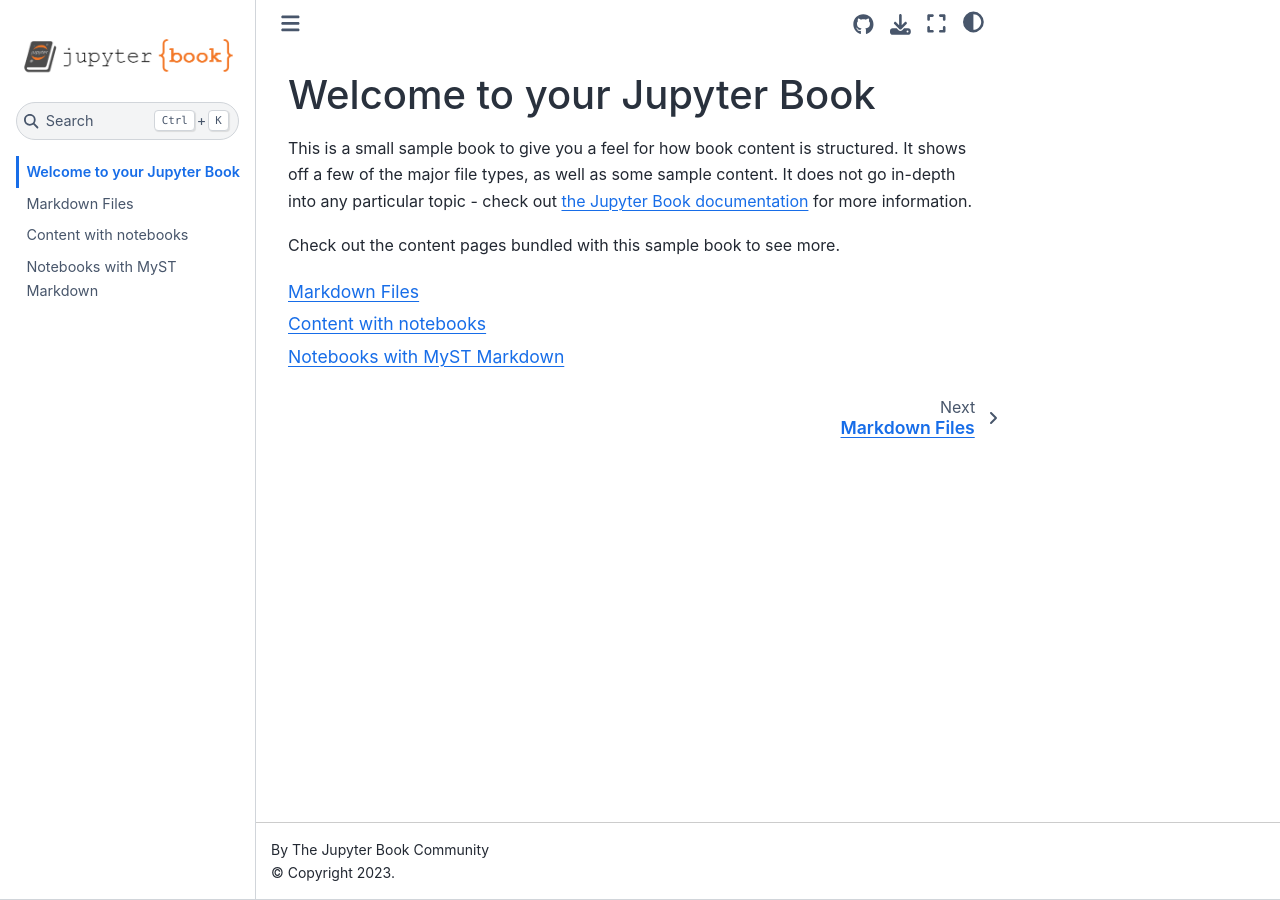
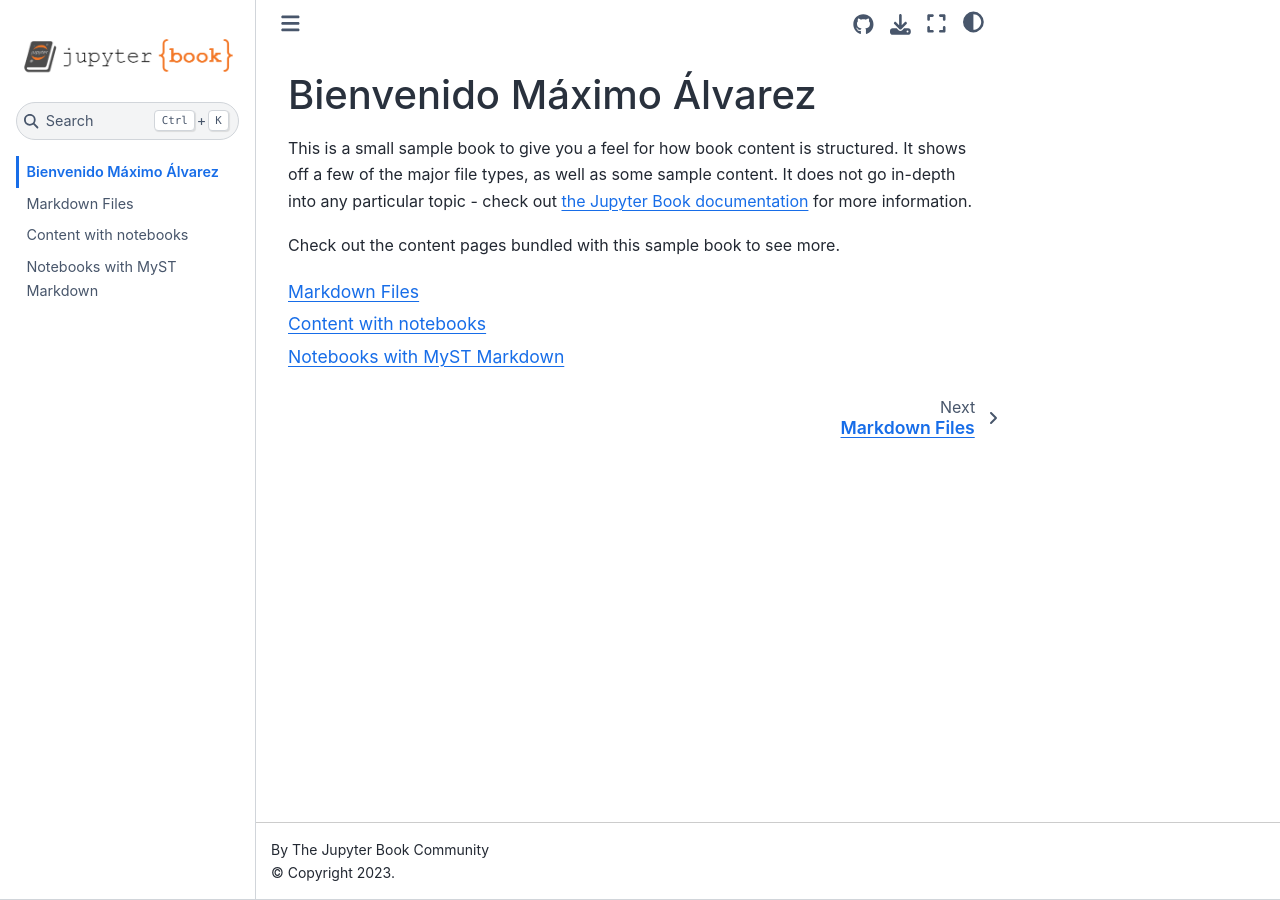
Before and after one commit to maalvarezp/DSDM-milibro, a Jupyter Book: the page built from intro.md, in a window 1280 px wide. Built offline with Jupyter Book 1.0.4 settings and Sphinx 7.4.7 and the Sphinx Book theme 1.1.4, drawn with Linux system fonts in a browser that asks for light colours.

Commit message:
cambio titulo

```diff
--- a/intro.md
+++ b/intro.md
@@ -1,4 +1,4 @@
-# Welcome to your Jupyter Book
+# Bienvenido Máximo Álvarez
 
 This is a small sample book to give you a feel for how book content is
 structured.
```
